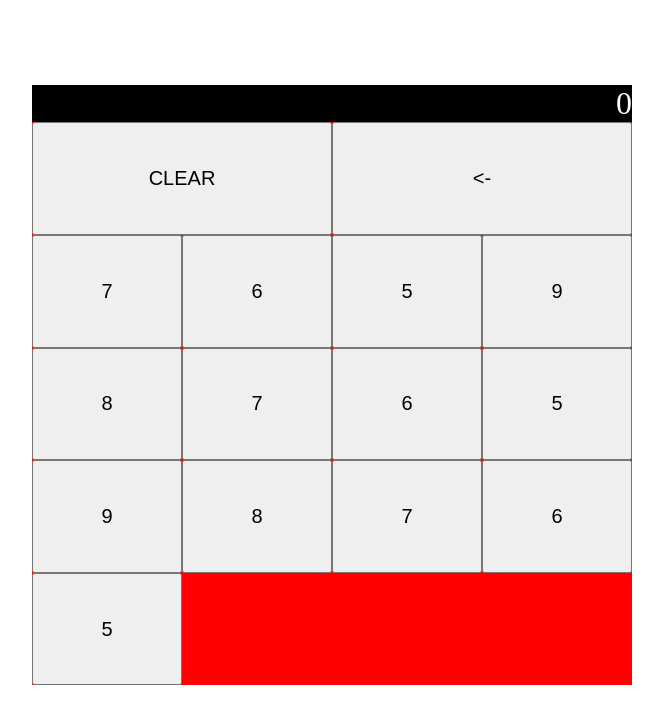
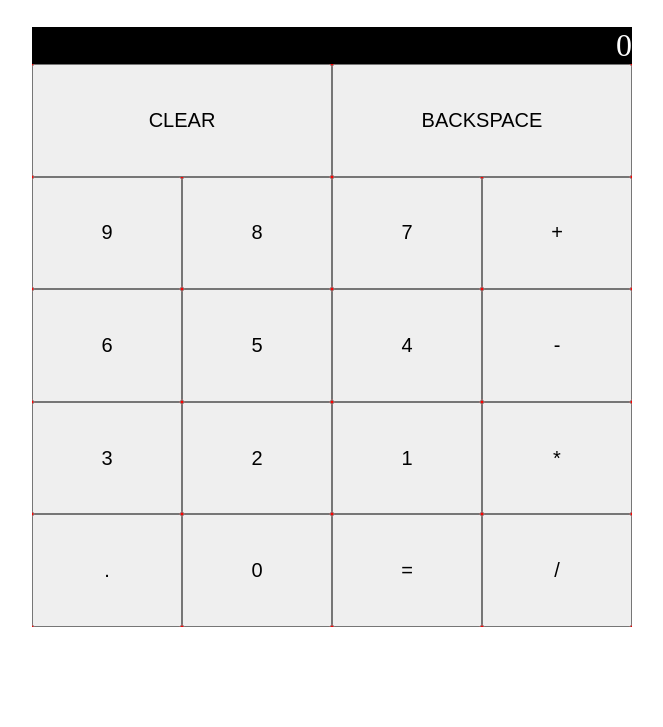
Before and after one commit to lolsniperftw/calculator, a plain HTML site: page index.html in a window 1280 px wide. Shown: the part 73-800 px from the top of the page, without its empty margins (308-971 px from the left). Drawn offline with Linux system fonts and the light colour scheme.

Commit message:
Completed buttons grid

```diff
--- a/index.html
+++ b/index.html
@@ -4,28 +4,31 @@
     <meta charset="UTF-8">
     <title>Calculator</title>
     <link rel="stylesheet" href="./stylesheet/stylesheet.css">
+    <script src="./scripts/script.js" defer></script>
 </head>
 <body>
-    <h1>Calculator</h1>
     <div class="calculator">
         <div class="container">
             <div id="display">0</div>
             <div class="buttons-grid">
                 <button class="calculator-button span-2">CLEAR</button>
-                <button class="calculator-button span-2"> <- </button>
-                <button class="calculator-button">7</button>
-                <button class="calculator-button">6</button>
-                <button class="calculator-button">5</button>
-                <button class="calculator-button">9</button>
-                <button class="calculator-button">8</button>
-                <button class="calculator-button">7</button>
-                <button class="calculator-button">6</button>
-                <button class="calculator-button">5</button>
-                <button class="calculator-button">9</button>
-                <button class="calculator-button">8</button>
-                <button class="calculator-button">7</button>
-                <button class="calculator-button">6</button>
-                <button class="calculator-button">5</button>
+                <button class="calculator-button span-2"> BACKSPACE </button>
+                <button class="calculator-button number">9</button>
+                <button class="calculator-button number">8</button>
+                <button class="calculator-button number">7</button>
+                <button class="calculator-button operator">+</button>
+                <button class="calculator-button number">6</button>
+                <button class="calculator-button number">5</button>
+                <button class="calculator-button number">4</button>
+                <button class="calculator-button operator">-</button>
+                <button class="calculator-button number">3</button>
+                <button class="calculator-button number">2</button>
+                <button class="calculator-button number">1</button>
+                <button class="calculator-button operator">*</button>
+                <button class="calculator-button dot">.</button>
+                <button class="calculator-button number">0</button>
+                <button class="calculator-button equals">=</button>
+                <button class="calculator-button operator">/</button>
             </div>
         </div>
 
```
